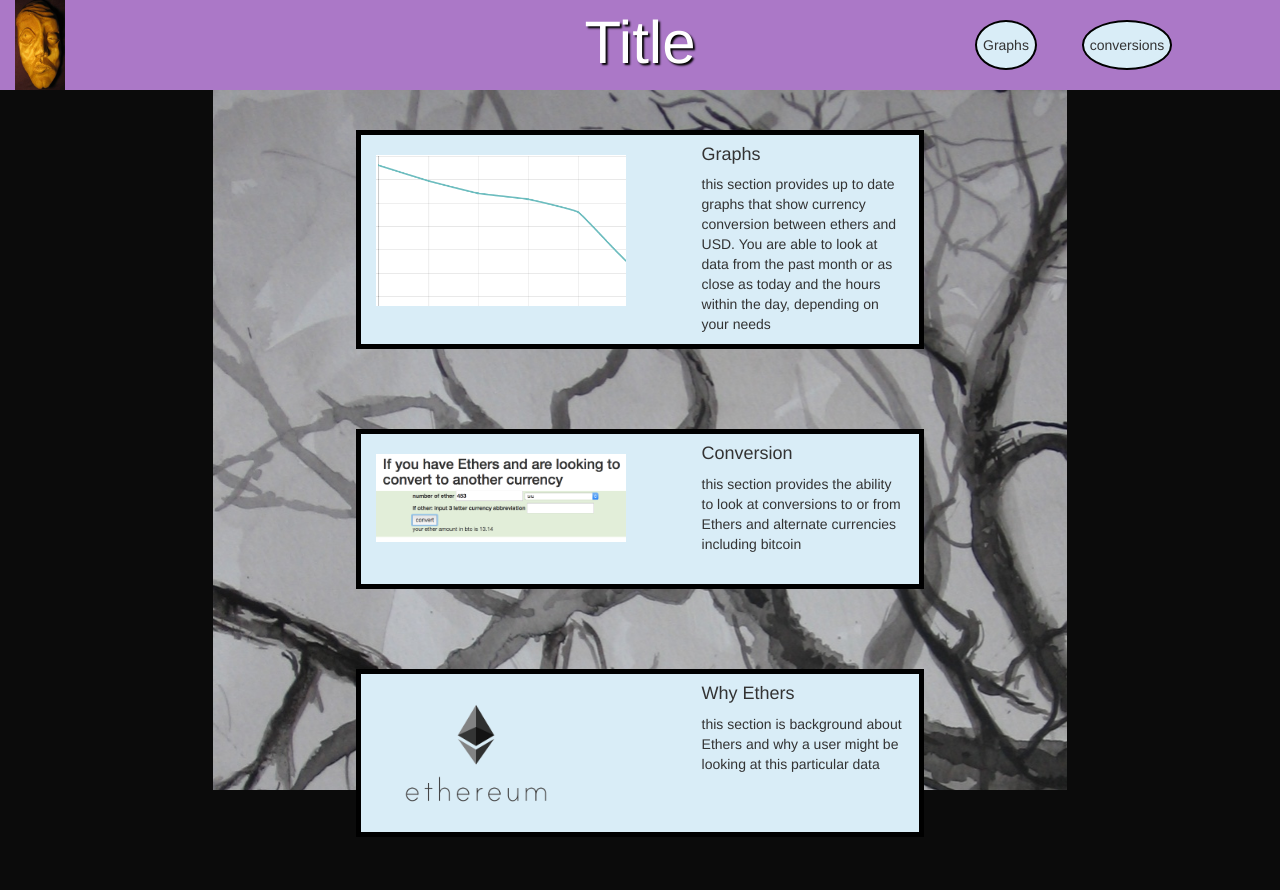
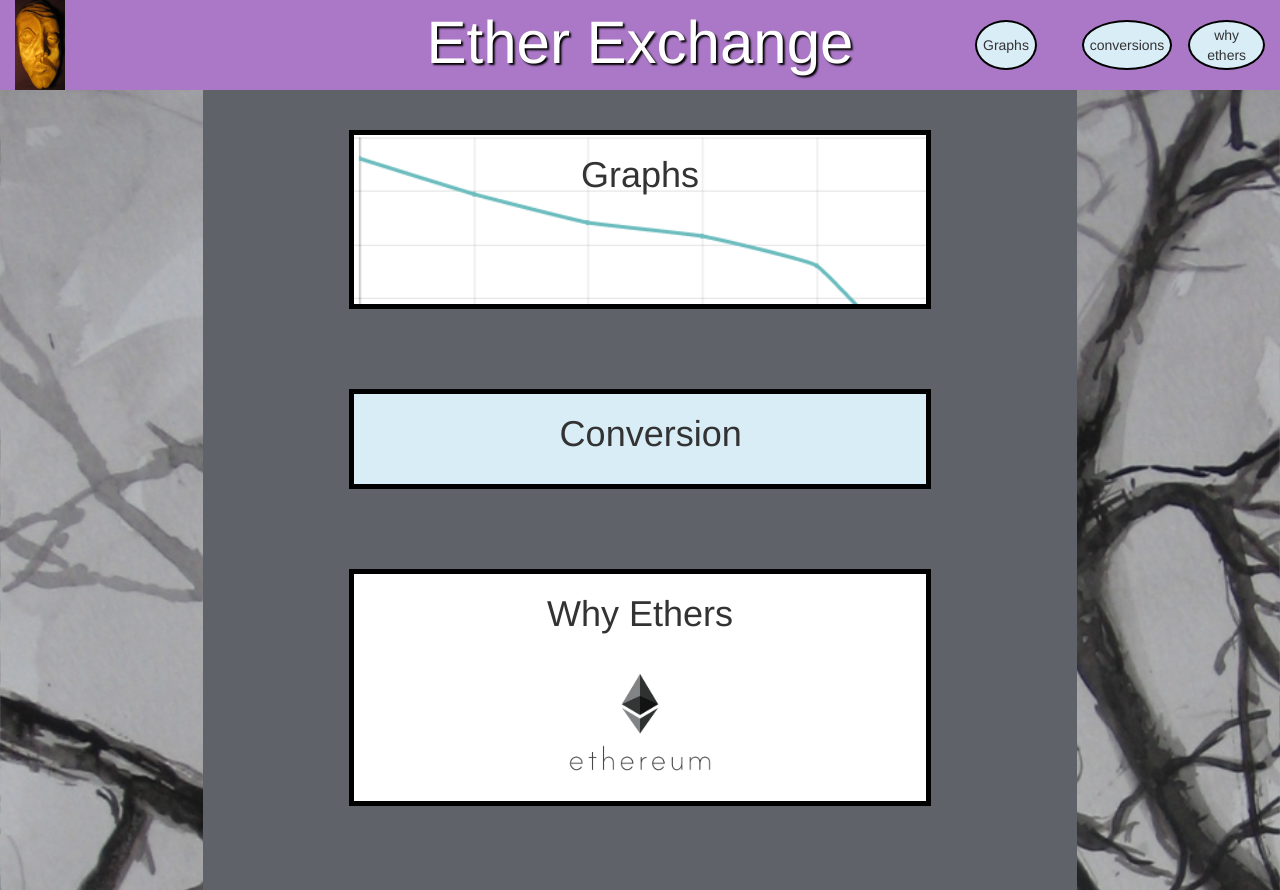
Before and after one commit to Jayme-T/Ether_Exchange, a website: page index.html in a window 1280 px wide. Before the commit the page ends 837 px from the top, so only its background shows below. Drawn offline with nearby package versions, Linux system fonts and the light colour scheme.

Commit message:
Looking much better

```diff
--- a/index.html
+++ b/index.html
@@ -6,7 +6,7 @@
 
     <title>coin base conversion </title>
     <title>
-        Title page?
+        Title
     </title>
     <link rel="stylesheet" href="styles.css" media="screen" title="no title" charset="utf-8">
     <!-- Latest compiled and minified CSS -->
@@ -27,7 +27,7 @@
                     <div class="col-md-3">
                         <img src="face.jpg" width="50px;">
                     </div>
-                    <div class="col-md-6 title"> Title </div>
+                    <div class="col-md-6 title"> Ether Exchange </div>
                     <div class="col-md-1">
                         <br>
                         <button onclick="window.location.href='graphhtml.html'"> Graphs </button>
@@ -36,7 +36,13 @@
                         <br>
                         <button onclick="window.location.href='converter.html'">conversions </button>
                     </div>
+
+                <div class="col-md-1">
+                    <br>
+                    <button onclick="window.location.href='whyether.html'"> why ethers </button>
                 </div>
+            </div>
+            </div>
             </div>
         </div>
 
@@ -48,27 +54,33 @@
                     <br>
                     <div class="col-md-2"> </div>
                     <div class="col-md-8">
-                        <div class="row bg-info border" onmouseover="bigImg(this)" onmouseout="normalImg(this)">
-                            <div class="col-md-7">
-                                <br><img class="pic" src="smaller.png" width="250px;"> </div>
-                            <div class="col-md-5">
-                                <h4>Graphs</h4>
-                                <p> this section provides up to date graphs that show currency conversion between ethers and USD. You are able to look at data from the past month or as close as today and the hours within the day, depending on your needs </p>
+                         <div class="row bg-info border backgroundpic align" onmouseover="bigImg(this)" onmouseout="normalImg(this)">
+
+                            <div class="col-md-4">
+                                <!--<br><img class="pic" src="smaller.png" width="250px;"> --></div>
+                            <div class="col-md-4">
+                                <h1>Graphs</h1>
+                                <br>
+                                <br>
+                                <br>
+                                <br>
+                                <br>
+                                <!-- <p> this section provides up to date graphs that show currency conversion between ethers and USD. You are able to look at data from the past month or as close as today and the hours within the day, depending on your needs </p> -->
                             </div>
                         </div>
                         <br>
                         <br>
                         <br>
                         <br>
-                        <div class="row bg-info border two" onmouseover="bigImg(this)" onmouseout="normalImg(this)">
+                        <div class="row bg-info border two align" onmouseover="bigImg(this)" onmouseout="normalImg(this)">
 
-                            <div class="col-md-7">   <br> <img class="pic" src="converter.png" width="250px">
+                            <!-- <div class="col-md-7">   <br> <img class="pic" src="converter.png" width="250px">
 
-                               </div>
-
-                            <div class="col-md-5">
-                                <h4>Conversion</h4>
-                                <p> this section provides the ability to look at conversions to or from Ethers and alternate currencies including bitcoin </p>
+                               </div> -->
+                            <div class="col-md-4"> </div>
+                            <div class="col-md-4">
+                                <h1>Conversion</h1>
+                                <!-- <p> this section provides the ability to look at conversions to or from Ethers and alternate currencies including bitcoin </p> -->
                               <br>
                             </div>
                         </div>
@@ -77,12 +89,17 @@
                         <br>
                         <br>
 
-                        <div class="row bg-info border three" onmouseover="bigImg(this)" onmouseout="normalImg(this)">
-                            <div class="col-md-7"> <img class="pic" src="ETHEREUM.png" width="200px;"> </div>
-                            <div class="col-md-5">
-                              <h4>Why Ethers</h4>
-                              <p> this section is background about Ethers and why a user might be looking at this particular data </p>
+                        <div class="row border three align" onmouseover="bigImg(this)" onmouseout="normalImg(this)">
+                          <div class="row">
+                            <div class="col-md-3"></div>
+                            <div class="col-md-6">
+                              <h1>Why Ethers</h1>
+                              <!-- <p> this section is background about Ethers and why a user might be looking at this particular data </p> -->
                             </div>
+                          </div>
+                          <div class="row">
+                            <div class="col-md-3"></div>
+                            <div class="col-md-6"> <img class="pic" src="ETHEREUM.png" width="200px;"> </div>
                         </div>
 
 
@@ -104,7 +121,7 @@
 
         document.body.querySelector('.border').addEventListener('click', move);
         document.body.querySelector('.two').addEventListener('click', move1);
-        document.body.querySelector('.three').addEventListener('click', move2);
+        document.body.querySelector('.three').addEventListener('click', move3);
 
         function move(event) {
             window.location.href = 'graphhtml.html';
@@ -115,7 +132,7 @@
         }
 
         function move3(event) {
-            //window.location.href='graphhtml.html'
+            window.location.href = 'whyether.html';
         }
     </script>
 </body>
--- a/marketgraphs.js
+++ b/marketgraphs.js
@@ -49,6 +49,9 @@ function thingToDo(err, data) {
   labelarray = [];
 
 
+
+
+
     if (!err) {
         console.log(data);
         for (var i = 0; i < data["data"].length; i++) {
@@ -80,6 +83,7 @@ function thingToDo(err, data) {
 }
 
 function makechart() {
+
     var ctx = document.getElementById("myChart");
     var data = {
         labels: labelarray,
--- a/styles.css
+++ b/styles.css
@@ -1,10 +1,12 @@
-.all{
-  background-color:rgb(11, 11, 11);
+.main{
+  background-color:rgb(96, 98, 105);
+  height:800px;
 }
 
-.main{
+.all{
   background-image:url('tree.jpg');
-  height:700px;
+  background-size: cover;
+
 }
 
 .head{
@@ -25,9 +27,20 @@ button{
   background-color:rgb(217,237,247);
 }
 
+.backgroundpic{
+  background-image: url('smaller.png');
+  background-size:cover;
+  opacity:3.75;
+}
+.three{
+  background-color:white;
+}
+
+.align{
+  text-align:center;
+}
 
 
-}
 .pic{
   border: black 5px;
 }
@@ -52,3 +65,6 @@ button{
 #edit{
   text-align:center;
 }
+.screen{
+  background-color: rgb(177, 180, 182);
+}
```
Also changed, not shown: converter.html (+4 -2 lines), graphhtml.html (+6 -0 lines), whyether.html (added, +70 -0 lines).
